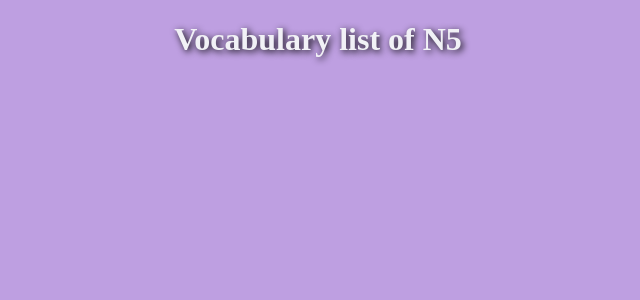
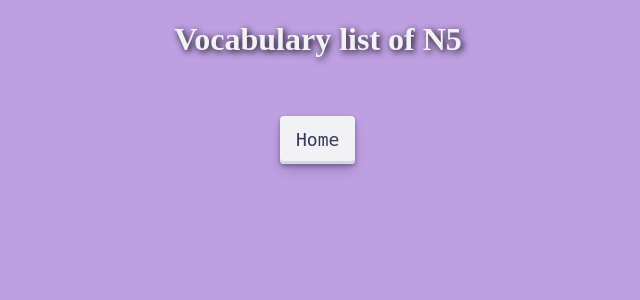
Before and after one commit to zsaaupo/NihongoVocabularyV2, a Django app: page /N5/ in a window 1280 px wide. Shown: the top 300 px of the page, without its empty margins (322-962 px from the left). Run offline with Django 4.2, Linux system fonts and the light colour scheme; data comes from the database, SQL or seed files in the repository.

Commit message:
Navigation button added

```diff
--- a/N5/templates/N5.html
+++ b/N5/templates/N5.html
@@ -10,4 +10,8 @@
     <th><h1>English</h1></th>
     <th><h2>বাংলা</h2></th>
 </table>
+<br>
+<button id="back" onclick="location.reload()" class="button-30" role="button">Back</button>
+<br>
+<a href="/"><button id="home" class="button-30" role="button">Home</button></a>
 {% endblock %}
--- a/static/JS/main.js
+++ b/static/JS/main.js
@@ -1,19 +1,22 @@
 $('table').hide()
+$('#back').hide()
 
 // ajax for N5 Voc
 function table(value){
     $('#N5_list').hide()
     $('table').show()
+    $('#back').show()
+    $('#home').hide()
     $.ajax({
         url: value,
         type: "GET",
         dataType: "json",
         success: function(response) {
-          for(i in response){
-            $("#voc_table").append(`<tr><td><button class="button-30" role="button">${response[i].nihongo}</button></td>
-            <td><button class="button-30" role="button">${response[i].english}</button></td>
-            <td><button class="button-30" role="button">${response[i].bangla}</button></td><tr>`)
-          }
+            for(i in response){
+                $("#voc_table").append(`<tr><td><button class="button-30" role="button">${response[i].nihongo}</button></td>
+                <td><button class="button-30" role="button">${response[i].english}</button></td>
+                <td><button class="button-30" role="button">${response[i].bangla}</button></td><tr>`)
+            }
         },
         error: function(xhr, status, error) {
           console.log(xhr.responseText);
```
